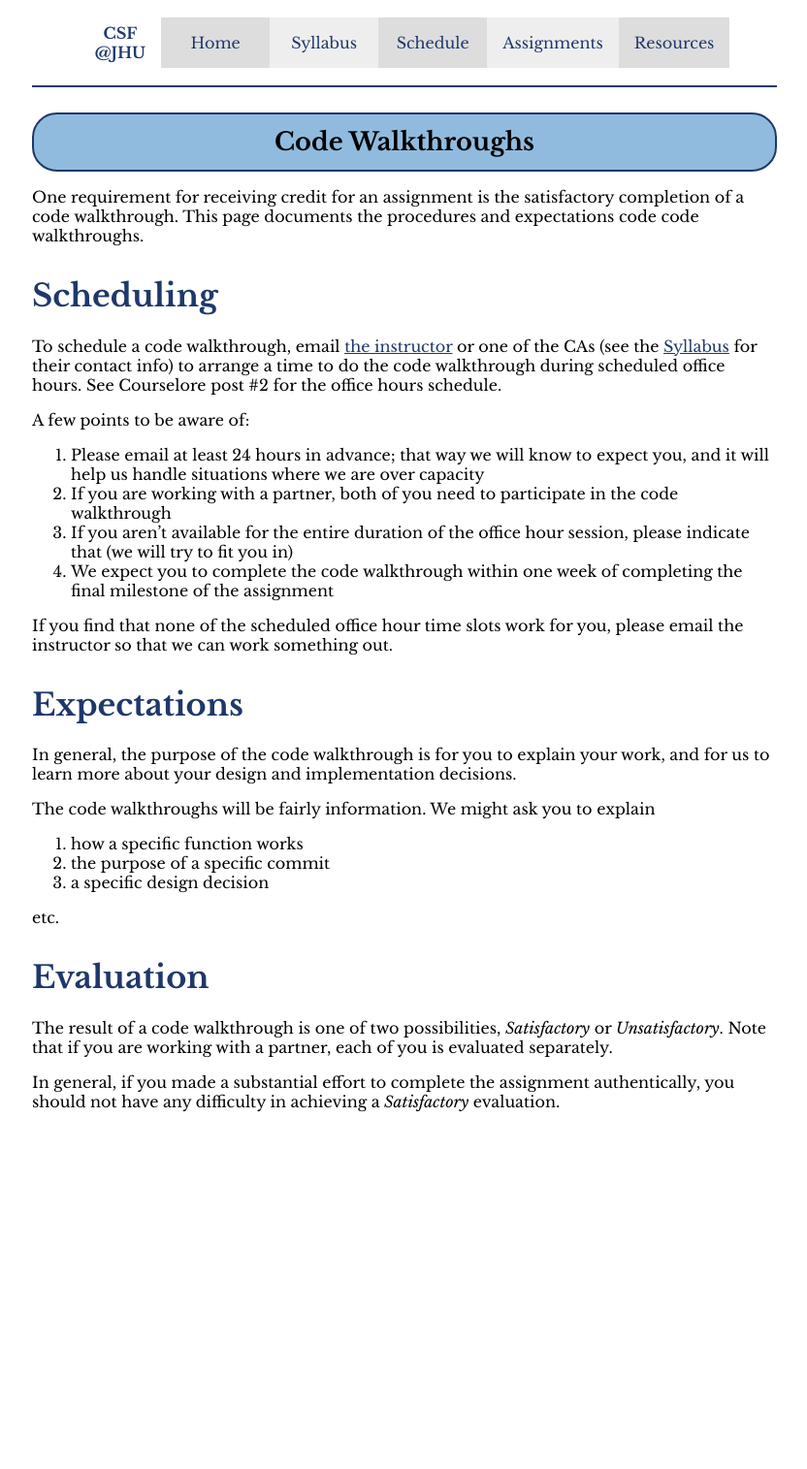
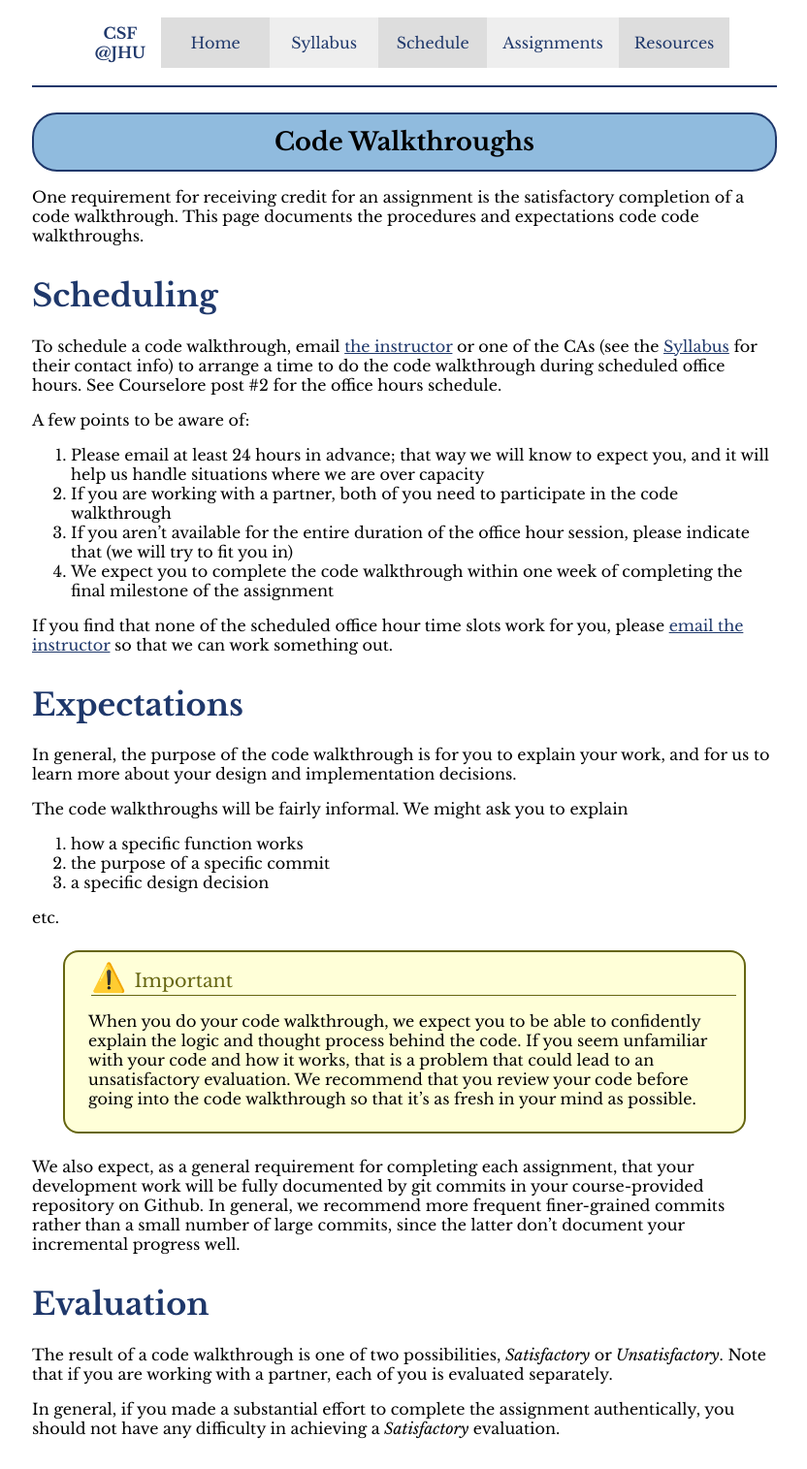
Before and after one commit to jhucsf/fall2026, a Jekyll site: the page built from assign/codewalkthrough.md, in a window 1280 px wide. Shown: the whole page at 97% size, without its empty margins (223-1055 px from the left). Built offline with Jekyll 4.4.1, drawn with Linux system fonts in a browser that asks for light colours; before the commit the page ends 1178 px from its top, so only the background shows below that.

Commit message:
some additional clarifications about code walkthroughs

```diff
--- a/assign/codewalkthrough.md
+++ b/assign/codewalkthrough.md
@@ -27,7 +27,8 @@ A few points to be aware of:
    of completing the final milestone of the assignment
 
 If you find that none of the scheduled office hour time slots work for
-you, please email the instructor so that we can work something out.
+you, please <a href="mailto:daveho@cs.jhu.edu">email the instructor</a>
+so that we can work something out.
 
 # Expectations
 
@@ -35,7 +36,7 @@ In general, the purpose of the code walkthrough is for you to explain
 your work, and for us to learn more about your design and implementation
 decisions.
 
-The code walkthroughs will be fairly information. We might ask you
+The code walkthroughs will be fairly informal. We might ask you
 to explain
 
 1. how a specific function works
@@ -43,6 +44,24 @@ to explain
 3. a specific design decision
 
 etc.
+
+<div class='admonition caution'>
+  <div class='title'>Important</div>
+  <div class='content' markdown='1'>
+When you do your code walkthrough, we expect you to be able to confidently
+explain the logic and thought process behind the code. If you seem
+unfamiliar with your code and how it works, that is a problem that could
+lead to an unsatisfactory evaluation. We recommend that you review
+your code before going into the code walkthrough so that it's as fresh in
+your mind as possible.
+  </div>
+</div>
+
+We also expect, as a general requirement for completing each assignment,
+that your development work will be fully documented by git commits in
+your course-provided repository on Github. In general, we recommend
+more frequent finer-grained commits rather than a small number of large
+commits, since the latter don't document your incremental progress well.
 
 # Evaluation
 
```
Also changed, not shown: assignments.md (+4 -0 lines), index.md (+2 -0 lines).
